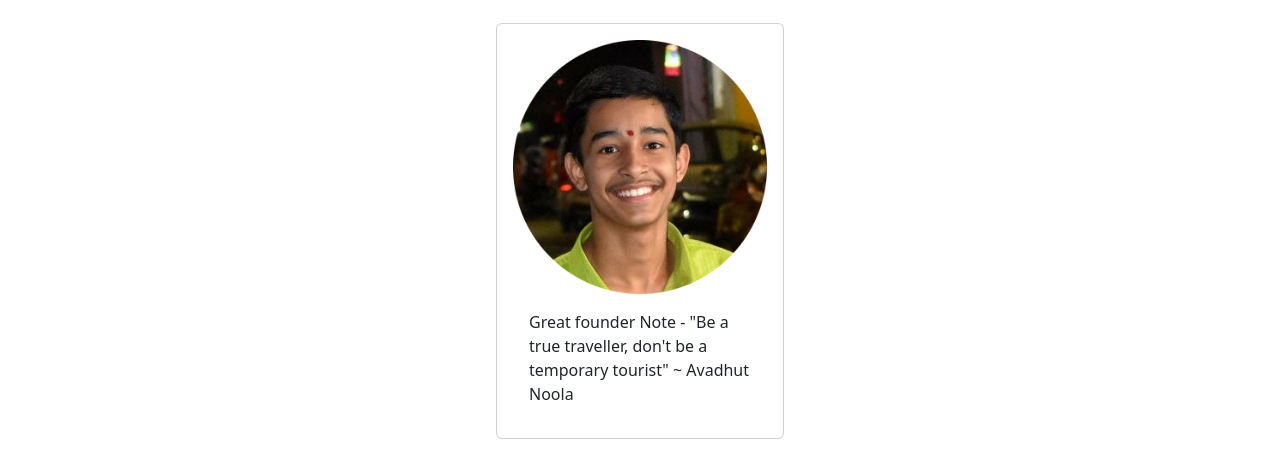
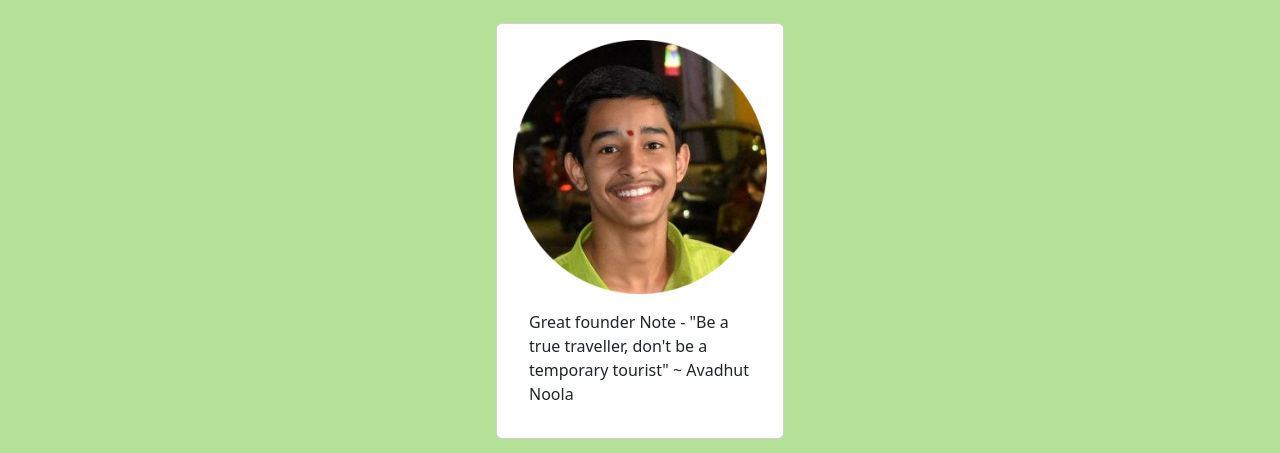
Before and after one commit to avadhut-noola/Travel-site, a plain HTML site: page About Us.html in a window 1280 px wide. Shown: the part 57-510 px from the top of the page. Drawn offline with nearby package versions, Linux system fonts and the light colour scheme; files whose address does not match are found by name.

Commit message:
Update About Us.html

```diff
--- a/About Us.html
+++ b/About Us.html
@@ -6,7 +6,8 @@
    <meta name="viewport" content="width=device-width, initial-scale=1.0">
    <title>About Us</title>
    <link href="https://cdn.jsdelivr.net/npm/bootstrap@5.2.0/dist/css/bootstrap.min.css" rel="stylesheet" integrity="sha384-gH2yIJqKdNHPEq0n4Mqa/HGKIhSkIHeL5AyhkYV8i59U5AR6csBvApHHNl/vI1Bx" crossorigin="anonymous">
-   <link rel="stylesheet" href="style2.css">
+   <link rel="stylesheet" href="style.css">
+   <link rel="icon" href="earth.ico">
    <script src="https://cdn.jsdelivr.net/npm/bootstrap@5.2.0/dist/js/bootstrap.bundle.min.js" integrity="sha384-A3rJD856KowSb7dwlZdYEkO39Gagi7vIsF0jrRAoQmDKKtQBHUuLZ9AsSv4jD4Xa" crossorigin="anonymous"></script>
 </head>
 <body>
```
